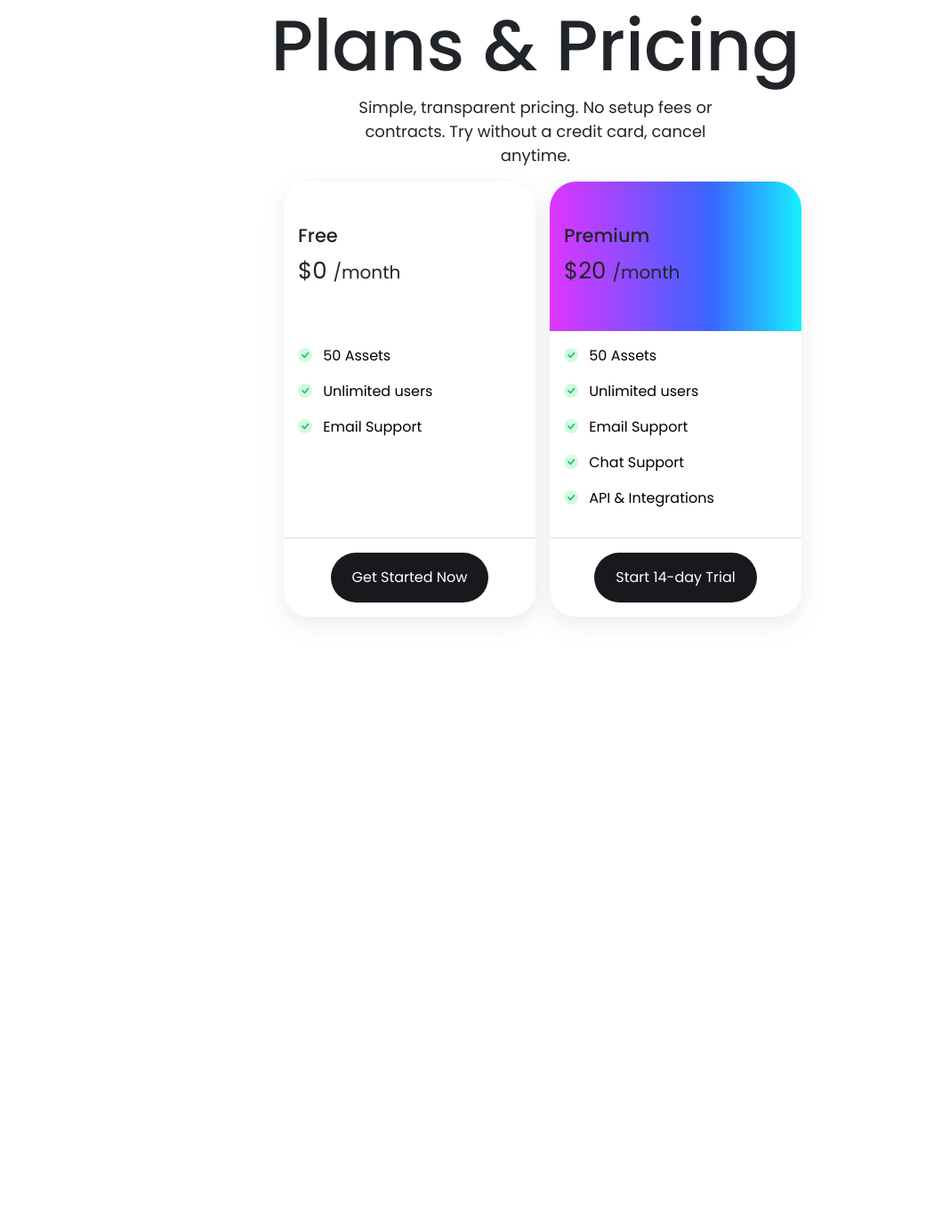
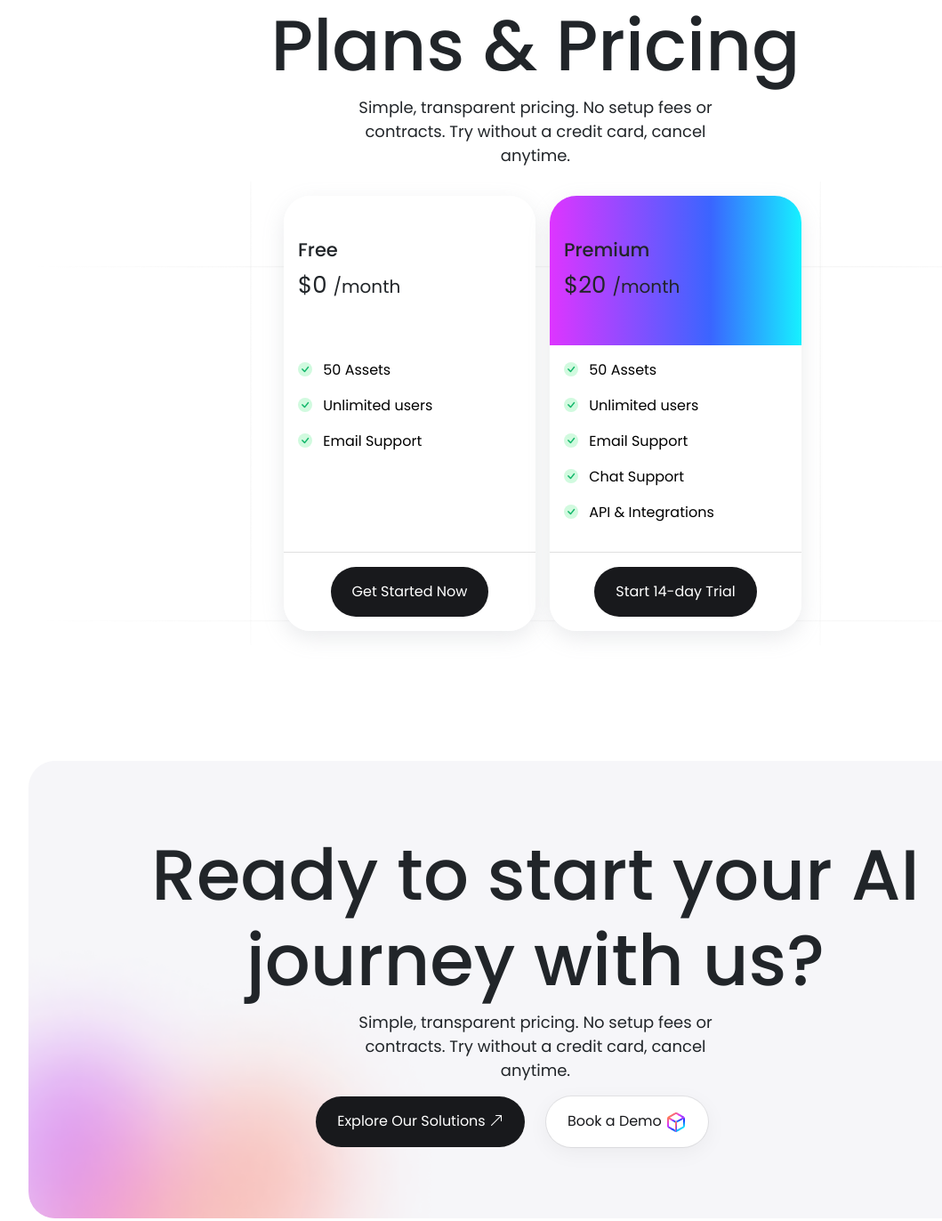
Before and after one commit to sanjeewa96/Practical-Test---Associate-Wordpress-Developer-, a plain HTML site: page index.html in a window 1280 px wide. Shown: the part 1009-2381 px from the top of the page at 89% size, without its empty margins (38-1097 px from the left). Before the commit the page ends 1798 px from the top, so only its background shows below. Drawn offline with nearby package versions, Linux system fonts and the light colour scheme.

Commit message:
CTA section

```diff
--- a/index.html
+++ b/index.html
@@ -97,7 +97,7 @@
                 Try without a credit card, cancel anytime.
             </p>
 
-            <div class="row g-3">
+            <div class="row g-3 plan-feature-row mt-3">
                 <div class="col-lg-3 col-sm-12"></div>
 
                 <div class="card col-lg-3 col-sm-12 plan-price-first-column me-2">
@@ -139,6 +139,29 @@
       </section>
      <!-- Plans section ends -->
 
+     <!-- CTA section starts -->
+      <section class="">
+        <div class="container cta">
+            <h3>Ready to start your AI journey with us?</h3>
+            <p class="plan-sub-text">Simple, transparent pricing. No setup fees or contracts.
+                Try without a credit card, cancel anytime.
+            </p>
+            <div class="row">
+                <div class="col-lg-6 col-md-6 col-sm-12 d-flex justify-content-end">
+                    <button class="btn btn-outline-success dark-btn pt-3 pb-3 ps-4 pe-4">Explore Our Solutions
+                        <i class="bi bi-arrow-up-right"></i>
+                    </button>
+                </div>
+                <div class="col-lg-6 col-md-6 col-sm-12 mt-2 mt-sm-0">
+                    <button class="btn btn-outline-success light-btn pt-3 pb-3 ps-4 pe-4" >Book a Demo
+                        <img src="./assets/box.png" alt="">
+                    </button>
+                </div>
+            </div>
+        </div>
+      </section>
+     <!-- CTA section ends -->
+
     <script src="https://cdn.jsdelivr.net/npm/bootstrap@5.0.2/dist/js/bootstrap.bundle.min.js" integrity="sha384-MrcW6ZMFYlzcLA8Nl+NtUVF0sA7MsXsP1UyJoMp4YLEuNSfAP+JcXn/tWtIaxVXM" crossorigin="anonymous"></script>
   </body>
 </html>
--- a/main.css
+++ b/main.css
@@ -3,6 +3,7 @@ body{
     padding: 0!important;
     margin: 0!important;
     font-family: 'Poppins', Arial, sans-serif !important;
+    max-width: 100%!important;
 }
 
 
@@ -108,9 +109,9 @@ body{
 }
 
 
-.plan-price h3{
+h3{
     text-align: center;
-    font-size: 80px;
+    font-size: 80px!important;
 }
 
 .plan-sub-text{
@@ -164,9 +165,27 @@ body{
     border-radius: 50%;
 }
 
+.plan-feature-row{
+    background-image: url(./assets/Group\ 1171275314.png);
+    background-size: cover;
+    background-repeat: no-repeat;
+    background-position: center;
+}
+
 .plan-price-second-column .card-header{
     background: linear-gradient(90deg, #DE35FF 0%, #3A65FF 64%, #16F1FF 100%)!important;
     border-radius: 30px 30px 0 0!important;
+}
+
+.cta{
+    background-color: #F6F6F9;
+    padding: 80px 100px;
+    margin: 50px 30px;
+    border-radius: 30px;
+    background-image: url(./assets/Group\ 1171275316.png);
+    background-position: bottom left;
+    background-repeat: no-repeat;
+    background-size: cover;
 }
 
 
@@ -179,7 +198,7 @@ body{
     }
     .section-introduction{
         min-height: 50vh;
-        padding: 80px 0;
+        padding: 10px 0 30px 0;
         background-image: none!important;
     }
     .section-introduction .container:first-of-type{
@@ -200,11 +219,28 @@ body{
         text-align: center;
         padding-right: 0;
     }
+    .plan-price{
+        padding: 30px 0;
+    }
+    h3{
+        font-size: 40px!important;
+    }
+    .plan-sub-text{
+        padding: 0!important;
+    }
 
 }
 
 @media only screen and (max-width:767px) {
-
+    .section-introduction {
+        padding: 0!important;
+        margin: 30px 0;
+        background-image: none !important;
+        min-height: unset;
+    }
+    .section-introduction .container:first-of-type {
+        height: unset;
+    }
     .section-introduction .hero-first-column{
         font-size: 18px;
     }
```
Also changed, not shown: assets/Group 1171275314.png (added), assets/Group 1171275316.png (added).
